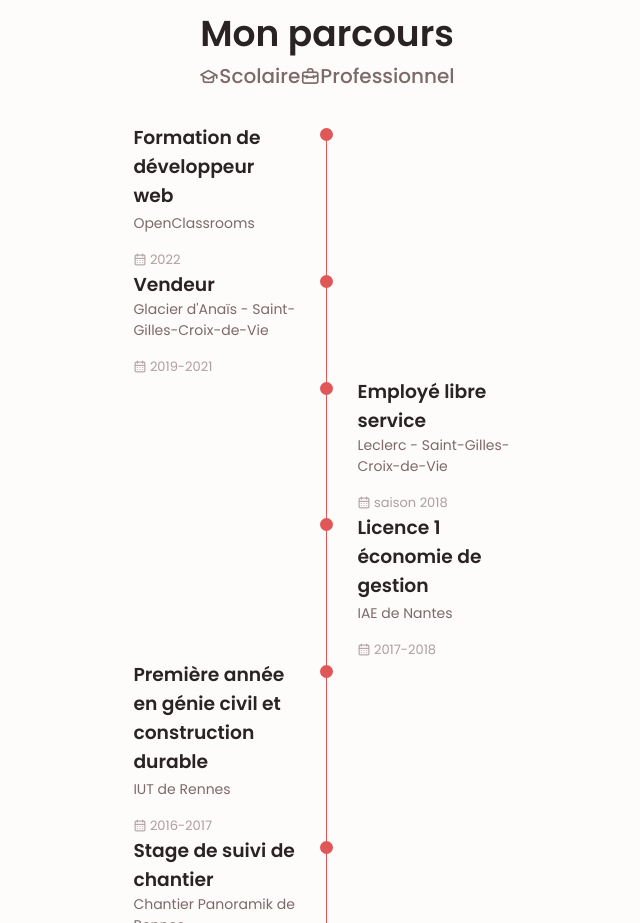
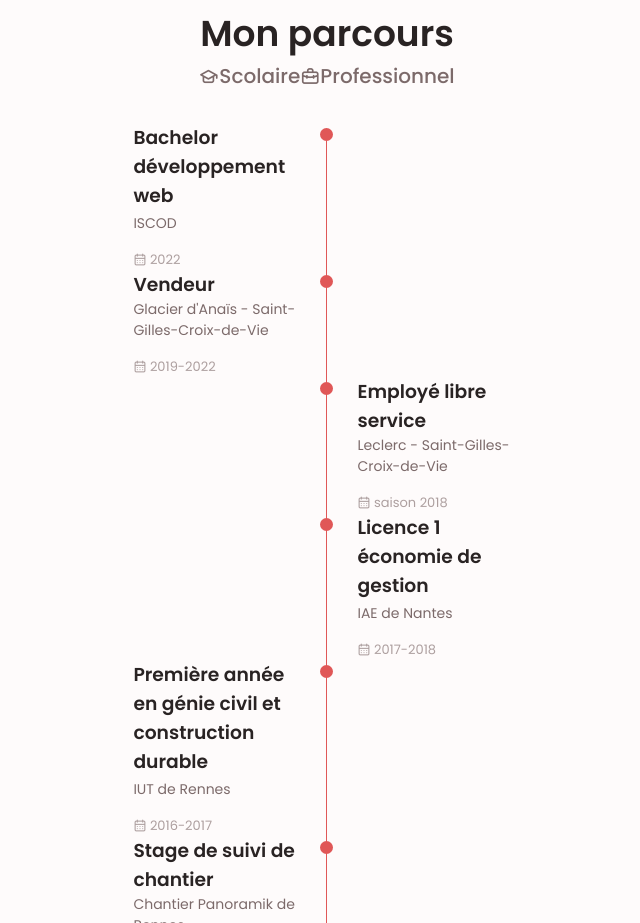
Before and after one commit to LosFouchos/My_CV, a plain HTML site: page index.html in a window 1280 px wide. Shown: the part 1880-2803 px from the top of the page, without its empty margins (313-953 px from the left). Drawn offline with nearby package versions, Linux system fonts and the light colour scheme; files whose address does not match are found by name.

Commit message:
Update index.html

```diff
--- a/index.html
+++ b/index.html
@@ -207,8 +207,8 @@
                     <!--parcour 1-->
                     <div class="parcour__data">
                         <div>
-                            <h3 class="parcour__title">Formation de développeur web</h3>
-                            <span class="parcour__subtitle">OpenClassrooms</span>
+                            <h3 class="parcour__title">Bachelor développement web</h3>
+                            <span class="parcour__subtitle">ISCOD</span>
                             <div class="parcour__calendar">
                                 <i class="uil uil-calendar-alt"></i>
                                 2022
@@ -231,7 +231,7 @@
                             <span class="parcour__subtitle">Glacier d'Anaïs - Saint-Gilles-Croix-de-Vie</span>
                             <div class="parcour__calendar">
                                 <i class="uil uil-calendar-alt"></i>
-                                2019-2021
+                                2019-2022
                             </div>
                         </div>
 
```
